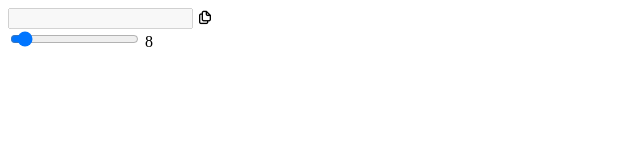
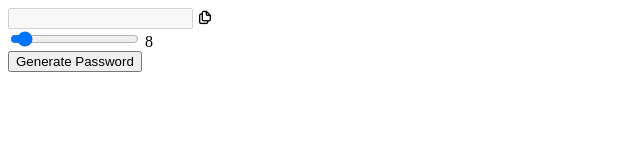
Before and after one commit to BiwashGurung/Password-Generator, a plain HTML site: page index.html in a window 1280 px wide. Shown: the whole page, without its empty margins (0-640 px from the left). Drawn offline with nearby package versions, Linux system fonts and the light colour scheme.

Commit message:
feat :added button

```diff
--- a/index.html
+++ b/index.html
@@ -21,6 +21,8 @@
         <input type="range" min="6" max="40" value="8" />
         <span class="slider-number">8</span>
       </div>
+
+      <button class="generate-button">Generate Password</button>
     </div>
   </body>
 </html>
```
